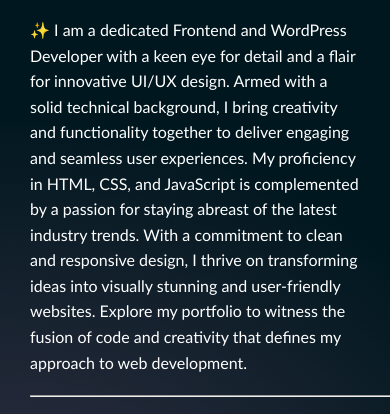
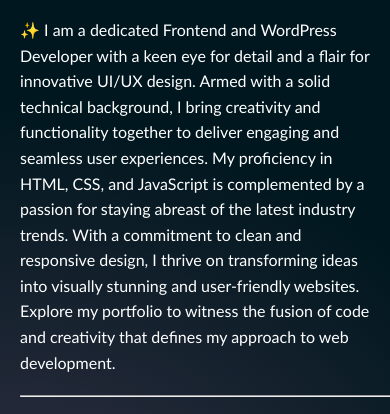
Before and after one commit to arshutra/myportfolio, a plain HTML site: page index.html in a window 390 px wide. Shown: the part 1502-1916 px from the top of the page. Drawn offline with nearby package versions, Linux system fonts and the light colour scheme.

Commit message:
style.css

```diff
--- a/style.css
+++ b/style.css
@@ -893,7 +893,7 @@ footer {
     }
 
     .right-about-container {
-        width: 330px;
+        width: 350px;
     }
 
     .show div {
```
